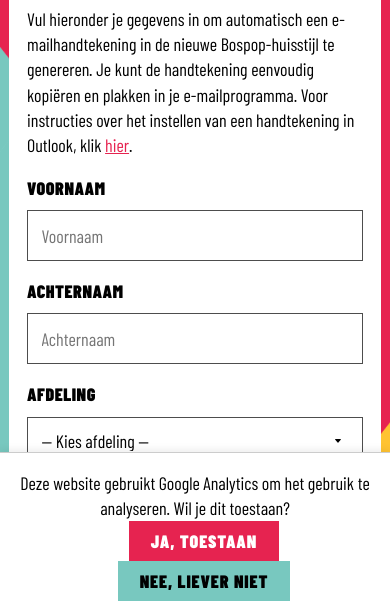
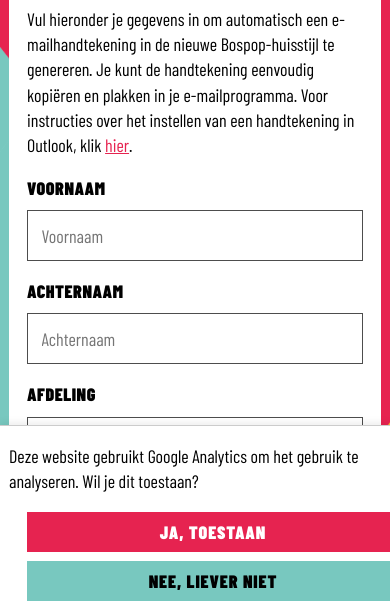
Before and after one commit to emielwolter/bospop-emailhandtekening-generator-v2, a plain HTML site: page index.html in a window 390 px wide. Shown: the part 225-827 px from the top of the page. Drawn offline with Linux system fonts and the light colour scheme.

Commit message:
cookie banner mobile styling

```diff
--- a/css/styles.css
+++ b/css/styles.css
@@ -11,6 +11,30 @@
   display: none;
   text-align: center;
   box-shadow: 0 -2px 8px rgba(0, 0, 0, 0.08);
+}
+.cookie-consent span {
+  display: inline-block;
+  margin-bottom: 0.5rem;
+}
+
+@media screen and (max-width: 600px) {
+  .cookie-consent {
+    padding: 1rem 0.5rem;
+    font-size: 1rem;
+    text-align: left;
+  }
+  .cookie-consent span {
+    display: block;
+    margin-bottom: 1rem;
+    font-size: 1rem;
+  }
+  .cookie-btn {
+    display: block;
+    width: 100%;
+    margin: 0.5rem 0 0 0;
+    font-size: 1rem;
+    padding: 0.75rem 0;
+  }
 }
 .cookie-consent.show {
   display: block;
```
